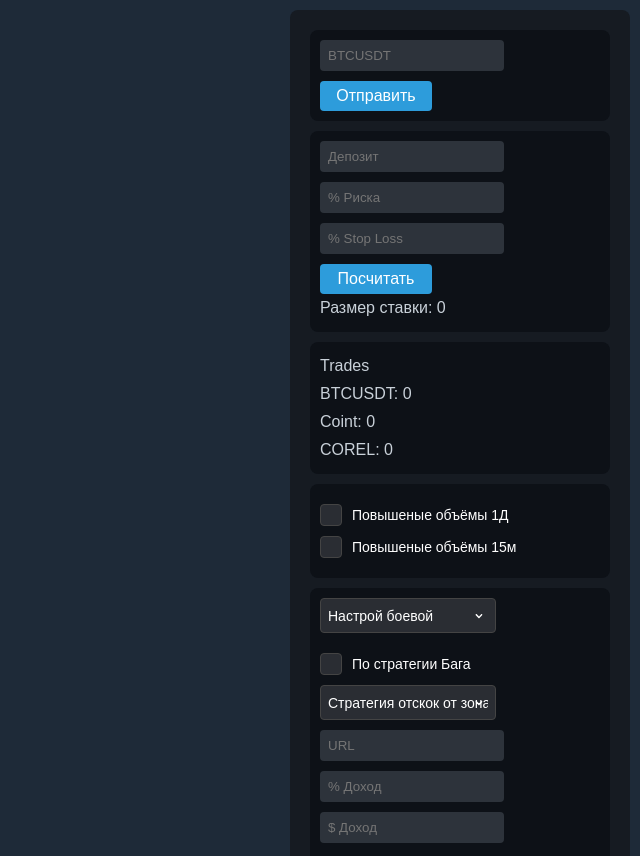
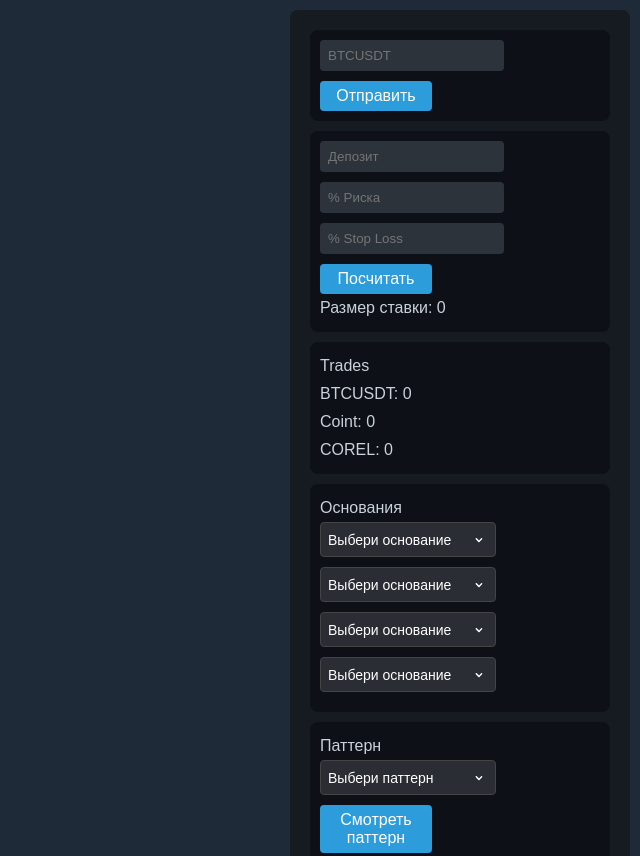
Before and after one commit to Alex-mint/scalper, a plain HTML site: page symbol.html in a window 1280 px wide. Shown: the top 856 px of the page, without its empty margins (640-1280 px from the left). Drawn offline with nearby package versions, Linux system fonts and the light colour scheme; a script that the page names is missing.

Commit message:
Added pattern and basis

```diff
--- a/symbol.html
+++ b/symbol.html
@@ -31,7 +31,7 @@
                                 new TradingView.widget({
                                     "autosize": true,
                                     "symbol": symbol,
-                                    "interval": "15",
+                                    "interval": "1",
                                     "timezone": "Etc/UTC",
                                     "theme": "dark",
                                     "style": "1",
@@ -70,7 +70,7 @@
                                 new TradingView.widget({
                                     "autosize": true,
                                     "symbol": symbol,
-                                    "interval": "D",
+                                    "interval": "5",
                                     "timezone": "Etc/UTC",
                                     "theme": "dark",
                                     "style": "1",
@@ -124,42 +124,83 @@
             </div>
 
             <div class="text-box">
-
-                <label class="checkbox-container">
-                    <input type="checkbox" id="vol-1d" name="checkbox1">
-                    <span class="checkmark"></span>
-                    Повышеные объёмы 1Д
-                </label>
-                <label class="checkbox-container">
-                    <input type="checkbox" id="vol-15m" name="checkbox2">
-                    <span class="checkmark"></span>
-                    Повышеные объёмы 15м
-                </label>
+                <p>Основания</p>
+                <select id="basis_1">
+                    <option value="" disabled selected>Выбери основание</option>
+                    <optgroup label="Основные основания">
+                        <option value="Уровень">Уровень</option>
+                        <option value="Патерн">Патерн</option>
+                        <option value="Плотность">Плотность</option>
+                        <option value="Объём">Объём</option>
+                    </optgroup>
+                    <optgroup label="Не основные основания">
+                        <option value="Скорость ленты">Скорость ленты</option>
+                        <option value="Робот">Робот</option>
+                        <option value="Повадырь">Повадырь</option>
+                    </optgroup>
+                </select>
+                <select id="basis_2">
+                    <option value="" disabled selected>Выбери основание</option>
+                    <optgroup label="Основные основания">
+                        <option value="Уровень">Уровень</option>
+                        <option value="Патерн">Патерн</option>
+                        <option value="Плотность">Плотность</option>
+                        <option value="Объём">Объём</option>
+                    </optgroup>
+                    <optgroup label="Не основные основания">
+                        <option value="Скорость ленты">Скорость ленты</option>
+                        <option value="Робот">Робот</option>
+                        <option value="Повадырь">Повадырь</option>
+                    </optgroup>
+                </select>
+                <select id="basis_3">
+                    <option value="" disabled selected>Выбери основание</option>
+                    <optgroup label="Основные основания">
+                        <option value="Уровень">Уровень</option>
+                        <option value="Патерн">Патерн</option>
+                        <option value="Плотность">Плотность</option>
+                        <option value="Объём">Объём</option>
+                    </optgroup>
+                    <optgroup label="Не основные основания">
+                        <option value="Скорость ленты">Скорость ленты</option>
+                        <option value="Робот">Робот</option>
+                        <option value="Повадырь">Повадырь</option>
+                    </optgroup>
+                </select>
+                <select id="basis_4">
+                    <option value="" disabled selected>Выбери основание</option>
+                    <optgroup label="Основные основания">
+                        <option value="Уровень">Уровень</option>
+                        <option value="Патерн">Патерн</option>
+                        <option value="Плотность">Плотность</option>
+                        <option value="Объём">Объём</option>
+                    </optgroup>
+                    <optgroup label="Не основные основания">
+                        <option value="Скорость ленты">Скорость ленты</option>
+                        <option value="Робот">Робот</option>
+                        <option value="Повадырь">Повадырь</option>
+                    </optgroup>
+                </select>
             </div>
             <div class="text-box">
-                <select id="mood">
-                    <option value="боевой">Настрой боевой</option>
-                    <option value="Грусно">Грусно</option>
-                    <option value="Устал">Устал</option>
-                    <option value="Опатия">Опатия</option>
+                <p>Паттерн</p>
+                <select id="basis_4">
+                    <option value="" disabled selected>Выбери паттерн</option>
+                    <optgroup label="Основные основания">
+                        <option value="Пробой уровеня">Пробой уровеня</option>
+                        <option value="Пробой наклонки">Пробой наклонки</option>
+                        <option value="Подхват на откате">Подхват на откате</option>
+                        <option value="Сбор волатильности">Сбор волатильности</option>
+                        <option value="Отскок от плотности">Отскок от плотности</option>
+                        <option value="Плотность на уровне">Плотность на уровне</option>
+                        <option value="Ложный пробой с плотностью">Ложный пробой с плотностью</option>
+                        <option value="Вход от плотности после ускорения">Вход от плотности после ускорения</option>
+                        <option value="Ловля ножа по тренду">Ловля ножа по тренду</option>
+                    </optgroup>
                 </select>
-                <label class="checkbox-container">
-                    <input type="checkbox" id="baga" name="checkbox2">
-                    <span class="checkmark"></span>
-                    По стратегии Бага
-                </label>
-                <select id="strategy">
-                    <option value="отскок от зона">Стратегия отскок от зона</option>
-                    <option value="Отскок от уровня">Отскок от уровня</option>
-                    <option value="Отскок от наклонки">Отскок от наклонки</option>
-                    <option value="Подхват на откате">Подхват на откате</option>
-                    <option value="Пробой уровня">Пробой уровня</option>
-                    <option value="Пробой наклонки">Пробой наклонки</option>
-                    <option value="Слом структуры">Слом структуры</option>
-                    <option value="Ножи">Ножи</option>
-                    <option value="Обратка">Обратка</option>
-                    <option value="Другая">Другая</option>
-                </select>
+                <button id="btnPattern">Смотреть паттерн</button>
+            </div>
+            <div class="text-box">
 
                 <input id="url" type="text" placeholder="URL">
                 <input id="income%" type="text" placeholder="% Доход">
```
